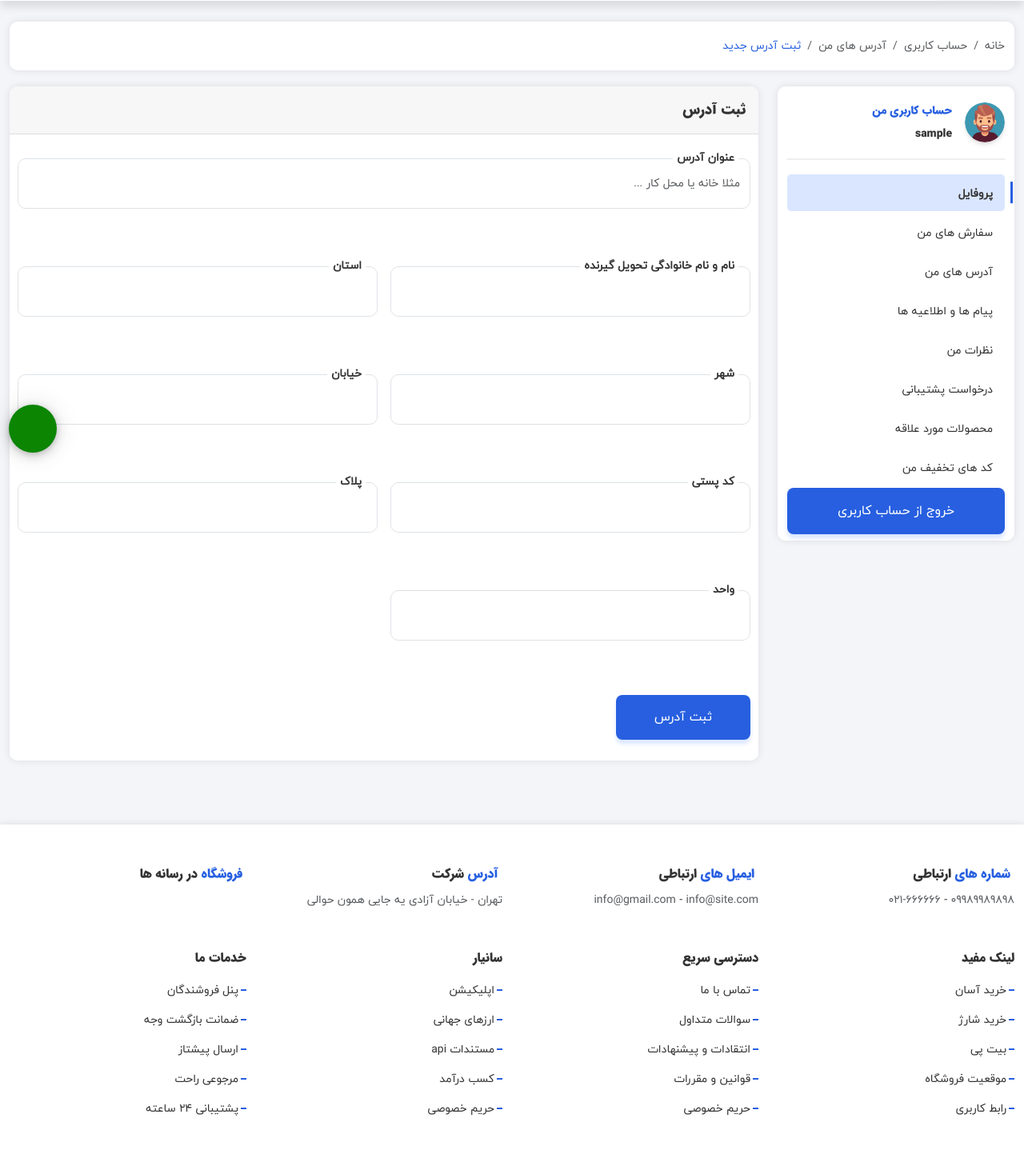
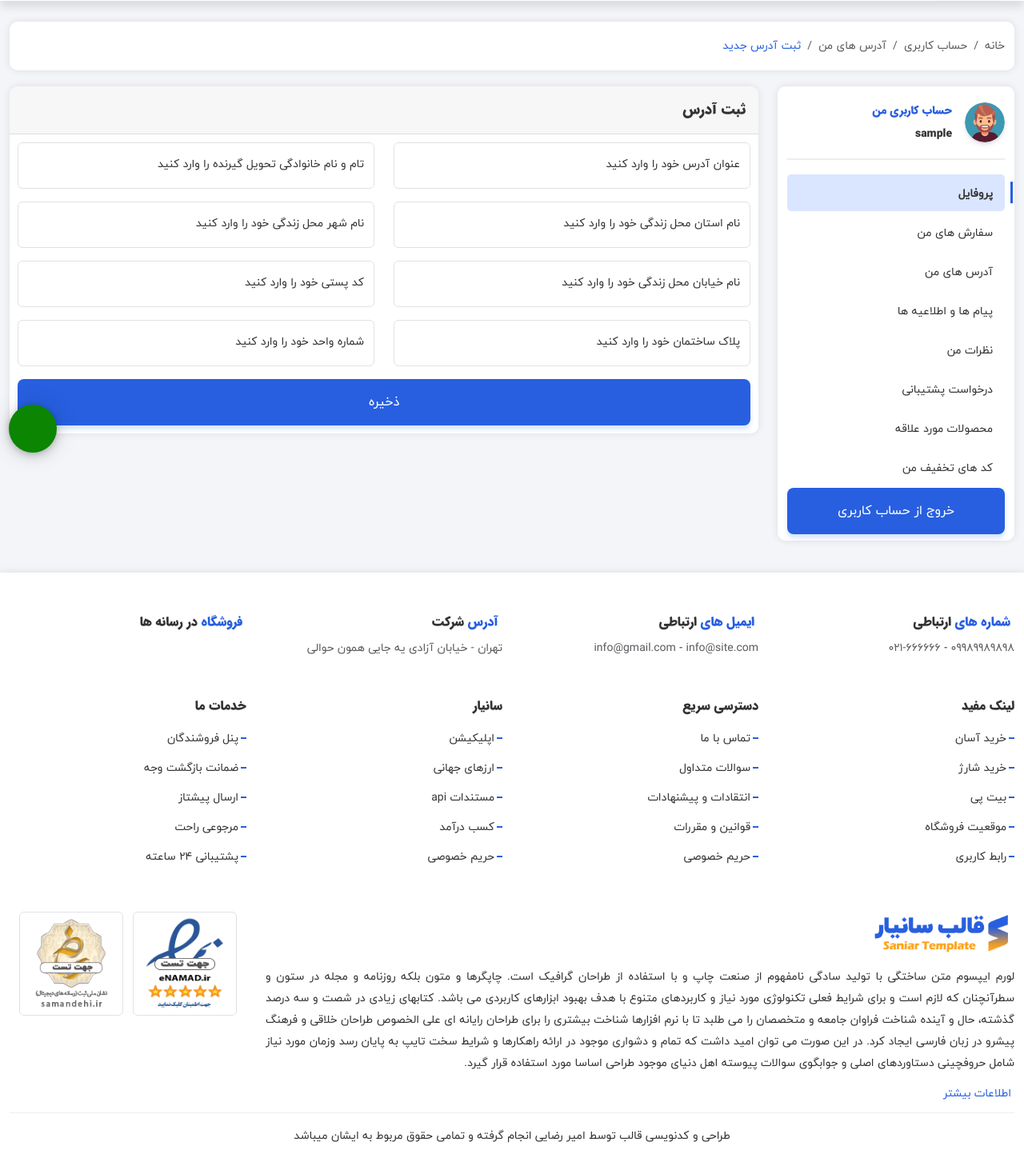
Before and after one commit to Rshmm/online_shop, a Django app: page /createaddress/ in a window 1280 px wide. Shown: the part 152-1600 px from the top of the page at 80% size. Run offline with Django 5.2, Linux system fonts and the light colour scheme; the visitor is signed in with stand-in values (Sample User, id 1); some libraries are stand-ins or nearby versions.

Commit message:
درست کردن فرانت فرم ها

```diff
--- a/user/templates/address-create.html
+++ b/user/templates/address-create.html
@@ -734,88 +734,79 @@
                                     </div>
                                 </div>
                                 <div class="ui-box-item-desc">
-                                    <form action="">
-                                        <div class="row g-3">
-                                            <div class="col-12">
-                                                <div class="comment-item mb-3">
-                                                    <input type="text" class="form-control" id="floatingInputStreet" placeholder="مثلا خانه یا محل کار ...">
-                                                    <label for="floatingInputStreet" class="form-label label-float fw-bold">
-                                                        عنوان آدرس
-                                                        </label>
+                                    <form method="post">
+                                        <div class="row">
+                                            <div class="col-md-6">
+                                                <div class="form-floating mb-3">
+                                                    <input type="text" class="form-control float-input" placeholder="{{ form.title.help_text }}"
+                                                        id="{{ form.title.name }}"  name="{{ form.title.name }}" >
+                                                    <label >{{ form.title.label }}</label>
                                                 </div>
                                             </div>
                                             <div class="col-md-6">
-                                                <div class="col-12">
-                                                    <div class="comment-item mb-3">
-                                                        <input type="text" class="form-control" id="floatingInputStreet">
-                                                        <label for="floatingInputStreet" class="form-label label-float fw-bold">
-                                                            نام و نام خانوادگی تحویل گیرنده
-                                                        </label>
+                                                <div class="form-floating mb-3">
+                                                    <input type="text" class="form-control float-input" placeholder="{{ form.recipient_full_name.help_text }}"
+                                                        id="{{ form.recipient_full_name.name }}"  name="{{ form.recipient_full_name.name }}" >
+                                                    <label >{{ form.recipient_full_name.label }}</label>
                                                 </div>
                                             </div>
                                         </div>
+                                        <div class="row">
                                             <div class="col-md-6">
-                                                <div class="col-12">
-                                                    <div class="comment-item mb-3">
-                                                        <input type="text" class="form-control" id="floatingInputStreet" >
-                                                        <label for="floatingInputStreet" class="form-label label-float fw-bold">
-                                                            استان
-                                                        </label>
+                                                <div class="form-floating mb-3">
+                                                    <input type="text" class="form-control float-input" placeholder="{{ form.state.help_text }}"
+                                                        id="{{ form.state.name }}"  name="{{ form.state.name }}" >
+                                                    <label >{{ form.state.label }}</label>
+                                                </div>
+                                            </div>
+                                            <div class="col-md-6">
+                                                <div class="form-floating mb-3">
+                                                    <input type="text" class="form-control float-input" placeholder="{{ form.city.help_text }}"
+                                                        id="{{ form.city.name }}"  name="{{ form.city.name }}" >
+                                                    <label >{{ form.city.label }}</label>
                                                 </div>
                                             </div>
                                         </div>
+                                        <div class="row">
                                             <div class="col-md-6">
-                                                <div class="col-12">
-                                                    <div class="comment-item mb-3">
-                                                        <input type="text" class="form-control" id="floatingInputStreet" >
-                                                        <label for="floatingInputStreet" class="form-label label-float fw-bold">
-                                                            شهر
-                                                        </label>
+                                                <div class="form-floating mb-3">
+                                                    <input type="text" class="form-control float-input" placeholder="{{ form.street.help_text }}"
+                                                        id="{{ form.street.name }}"  name="{{ form.street.name }}" >
+                                                    <label >{{ form.street.label }}</label>
+                                                </div>
+                                            </div>
+                                            <div class="col-md-6">
+                                                <div class="form-floating mb-3">
+                                                    <input type="text" class="form-control float-input" placeholder="{{ form.postal_code.help_text }}"
+                                                        id="{{ form.postal_code.name }}"  name="{{ form.postal_code.name }}" >
+                                                    <label >{{ form.postal_code.label }}</label>
                                                 </div>
                                             </div>
                                         </div>
+                                        <div class="row">
                                             <div class="col-md-6">
-                                                <div class="col-12">
-                                                    <div class="comment-item mb-3">
-                                                        <input type="text" class="form-control" id="floatingInputStreet" >
-                                                        <label for="floatingInputStreet" class="form-label label-float fw-bold">
-                                                            خیابان
-                                                        </label>
-                                                    </div>
+                                                <div class="form-floating mb-3">
+                                                    <input type="text" class="form-control float-input" placeholder="{{ form.building_number.help_text }}"
+                                                        id="{{ form.building_number.name }}"  name="{{ form.building_number.name }}" >
+                                                    <label >{{ form.building_number.label }}</label>
                                                 </div>
                                             </div>
                                             <div class="col-md-6">
-                                                <div class="col-12">
-                                                    <div class="comment-item mb-3">
-                                                        <input type="text" class="form-control" id="floatingInputStreet" >
-                                                        <label for="floatingInputStreet" class="form-label label-float fw-bold">
-                                                            کد پستی
-                                                        </label>
-                                                    </div>
-                                                </div>
-                                            </div>
-                                            <div class="col-md-6">
-                                                <div class="col-12">
-                                                    <div class="comment-item mb-3">
-                                                        <input type="text" class="form-control" id="floatingInputStreet" >
-                                                        <label for="floatingInputStreet" class="form-label label-float fw-bold">
-                                                            پلاک
-                                                        </label>
-                                                    </div>
-                                                </div>
-                                            </div>
-                                            <div class="col-md-6">
-                                                <div class="col-12">
-                                                    <div class="comment-item mb-3">
-                                                        <input type="text" class="form-control" id="floatingInputStreet" >
-                                                        <label for="floatingInputStreet" class="form-label label-float fw-bold">
-                                                            واحد
-                                                        </label>
+                                                <div class="form-floating mb-3">
+                                                    <input type="text" class="form-control float-input" placeholder="{{ form.building_unit_number.help_text }}"
+                                                        id="{{ form.building_unit_number.name }}"  name="{{ form.building_unit_number.name }}" >
+                                                    <label >{{ form.building_unit_number.label }}</label>
                                                 </div>
                                             </div>
                                         </div>
                                             <div class="col-12">
-                                                <button type="submit" class="btn main-color-one-bg my-3 border-0 px-5 py-3">ثبت آدرس</button>
+                                                <button
+                                                type="submit"
+                                                class="main-color-one-bg py-3 btn w-100 btnForm rounded-3"
+                                                >
+                                                ذخیره
+                                                </button>
+                                                {% csrf_token %}
                                             </div>
 
                                         </div>
--- a/user/views.py
+++ b/user/views.py
@@ -1,6 +1,6 @@
 from django.shortcuts import render
 from django.contrib.auth.decorators import login_required
-from user.forms import ProfileForm
+from user.forms import ProfileForm, AddressForm
 from user.models import UserProfile
 
 @login_required
@@ -13,7 +13,10 @@ def Address(request):
 
 @login_required
 def Createaddress(request):
-    return render(request,'address-create.html')
+    form = AddressForm()
+    return render(request,'address-create.html', {
+        'form': form
+    })
 
 @login_required
 def Userpanel(request):
```
Lines whose indentation alone changed are shown as unchanged.
